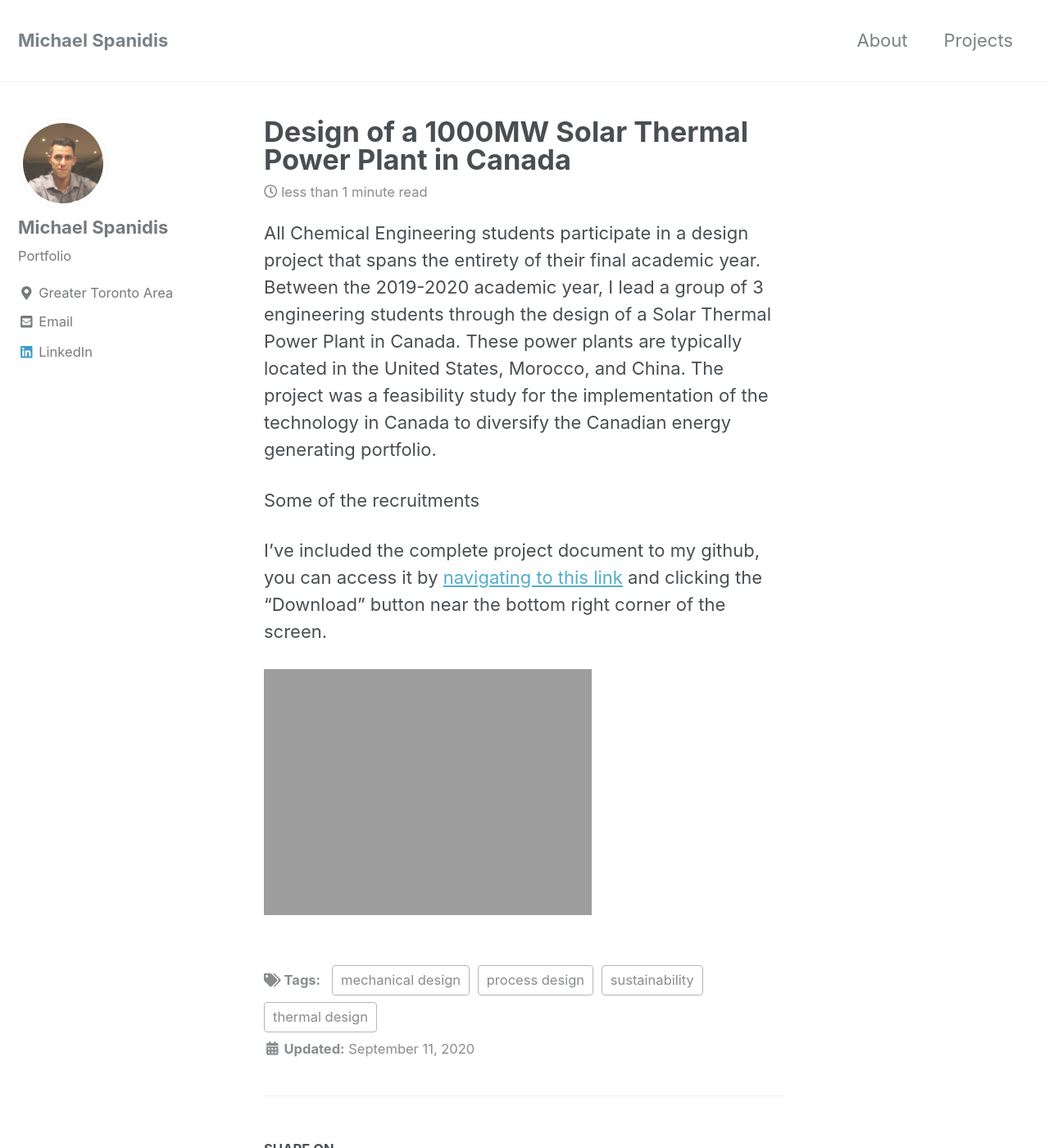
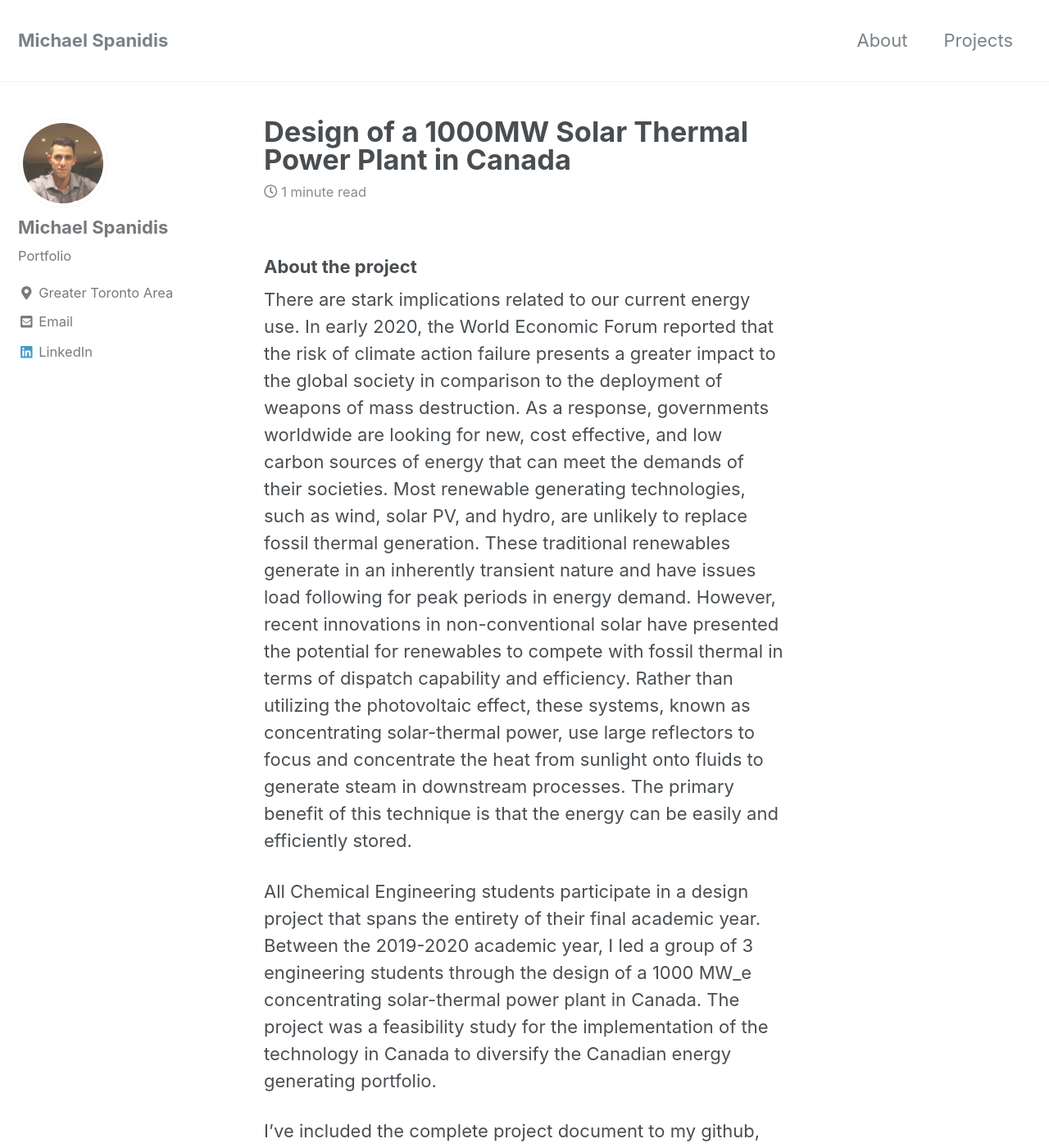
Before and after one commit to michaelspanidis/michaelspanidis.github.io, a Jekyll site: the page built from _posts/2020-09-11-capstone.md, in a window 1280 px wide and 1400 px high. Shown: the whole window at 82% size. Built offline with Jekyll 4.4.1, drawn with Linux system fonts in a browser that asks for light colours; nearby versions of some CDN libraries; some of the changed text lies outside the part shown.

Commit message:
changes15

```diff
--- a/_posts/2020-09-11-capstone.md
+++ b/_posts/2020-09-11-capstone.md
@@ -6,12 +6,29 @@
 excerpt: "Thermal Design, Mechanical Design, Process Design, Sustainability"
 mathjax: "true"
 ---
-All Chemical Engineering students participate in a design project that spans the entirety of their final academic year. Between the 2019-2020 academic year, I lead a group of 3 engineering students through the design of a Solar Thermal Power Plant in Canada. These power plants are typically located in the United States, Morocco, and China. The project was a feasibility study for the implementation of the technology in Canada to diversify the Canadian energy generating portfolio.
+### About the project
+There are stark implications related to our current energy use. In early 2020, the World Economic Forum reported that the risk of climate action failure presents a greater impact to the global society in comparison to the deployment of weapons of mass destruction. As a response, governments worldwide are looking for new, cost effective, and low carbon sources of energy that can meet the demands of their societies. Most renewable generating technologies, such as wind, solar PV, and hydro, are unlikely to replace fossil thermal generation. These traditional renewables generate in an inherently transient nature and have issues load following for peak periods in energy demand. However, recent innovations in non-conventional solar have presented the potential for renewables to compete with fossil thermal in terms of dispatch capability and efficiency. Rather than utilizing the photovoltaic effect, these systems, known as concentrating solar-thermal power, use large reflectors to focus and concentrate the heat from sunlight onto fluids to generate steam in downstream processes. The primary benefit of this technique is that the energy can be easily and efficiently stored.
 
-Some of the recruitments
-
+All Chemical Engineering students participate in a design project that spans the entirety of their final academic year. Between the 2019-2020 academic year, I led a group of 3 engineering students through the design of a 1000 MW_e concentrating solar-thermal power plant in Canada. The project was a feasibility study for the implementation of the technology in Canada to diversify the Canadian energy generating portfolio.
 
 I've included the complete project document to my github, you can access it by [navigating to this link](https://github.com/michaelspanidis/michaelspanidis.github.io/blob/master/projectdocs/Sunwell%20Solar%20Power%20Facility%20Design%20of%20a%201000%20MW%20Concentrating%20Solar%20Power%20Plant.pdf) and clicking the "Download" button near the bottom right corner of the screen.
 
+### What was done
+Some of the requirements for the design were:
+* A literature review of the technology
+* Process and process control design
+* Equipment design and sizing
+* Safety and loss prevention considerations
+* An economic/socio-economic analysis
+* An assessment on the sustainability of the design
+
+### Software and platforms used to complete the project
+The project involved a variety of software and software packages.
+* All diagrams included in the project were developed in Visio.
+* Graphs and charts were developed in Tableau
+* Piping and instrumentation diagrams (both 2D and 3D) were made using the AutoDesk suite.
+* Optimizing algorithms were written in the R programming language
+* Other platforms used to complete this project include: ASPEN plus/HYSYS, ANSYS, AutoDesk CFD, the Office Suite, etc.
+
 
 ![alt]({{ site.url }}{{ site.baseurl }}/images/capstone/linsep.jpg)
```
